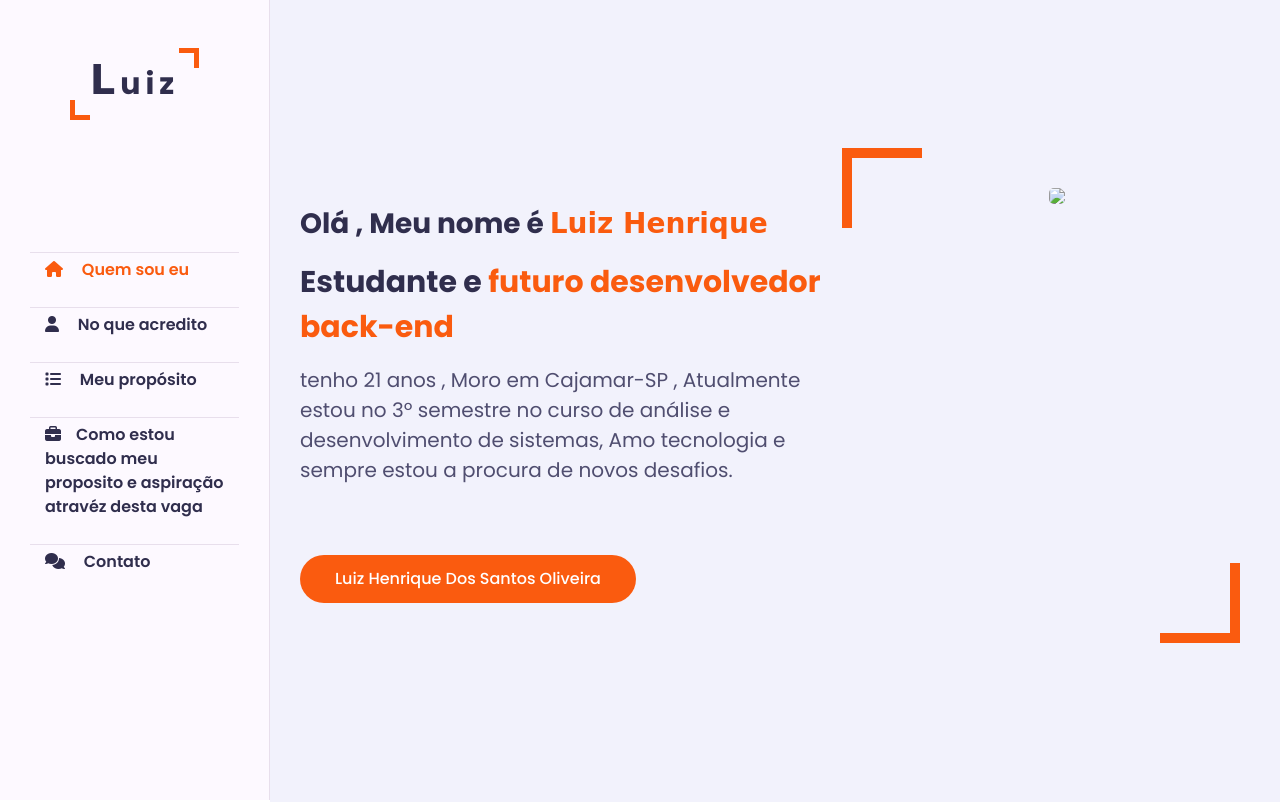
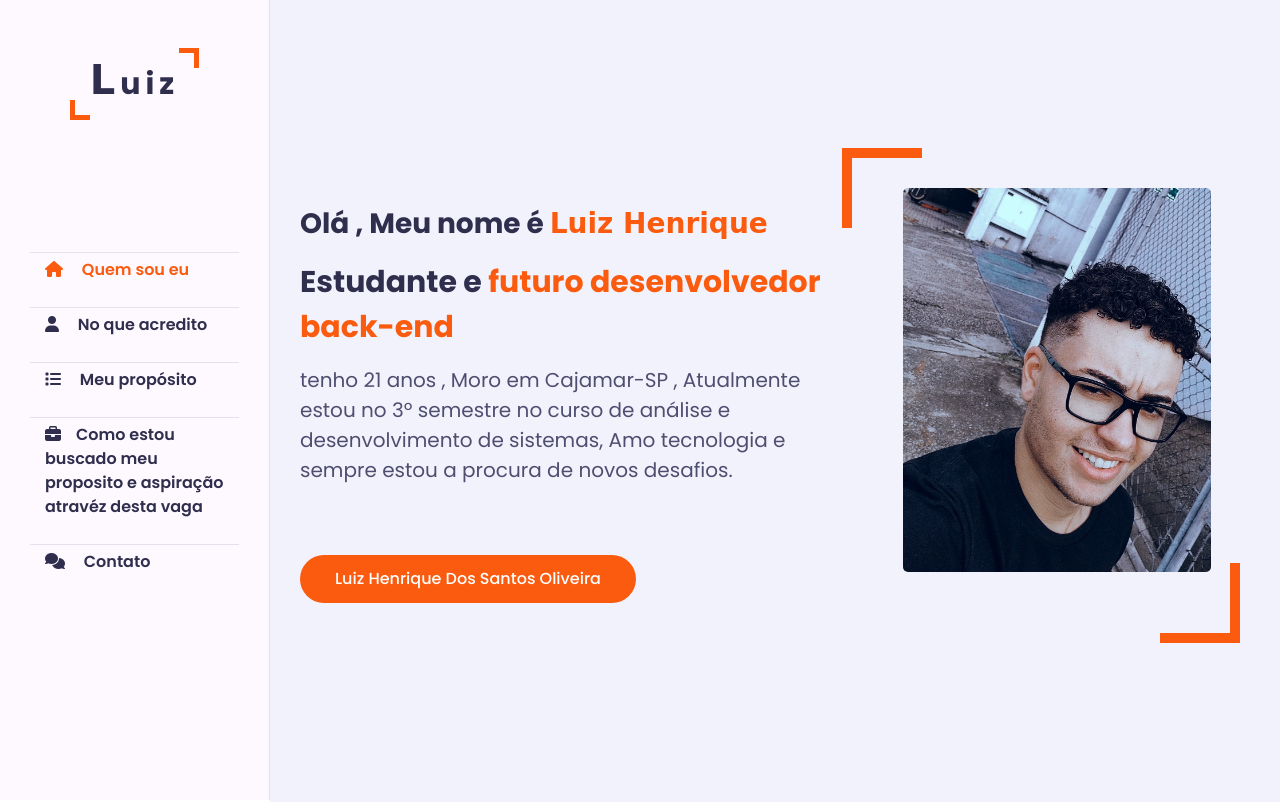
Before and after one commit to Luiz-H3nrique/Site_desafio, a plain HTML site: page index.html in a window 1280 px wide. Shown: the top 802 px of the page. Drawn offline with Linux system fonts and the light colour scheme; a web font is replaced by a local one.

Commit message:
arrumando_imagem

```diff
--- a/index.html
+++ b/index.html
@@ -45,7 +45,7 @@
                          <a href="#contact" class="btn hire-me">Luiz Henrique Dos Santos Oliveira</a>
                      </div>
                      <div class="home-img padd-15 ">
-                         <img src="imagens/hero0.jpg">
+                         <img src="hero0.jpg">
                      </div>
                  </div>
              </div>
```
